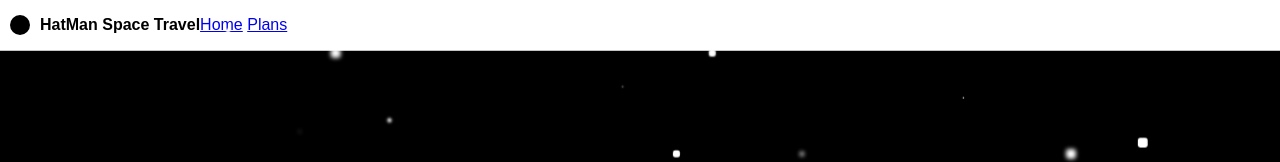
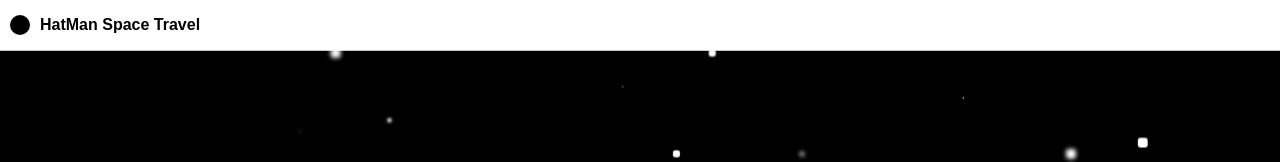
Before and after one commit to BirdWithAKeyboard/Hatman-In-Space, a plain HTML site: page plans/index.html in a window 1280 px wide. Shown: the top 162 px of the page. Drawn offline with Linux system fonts and the light colour scheme.

Commit message:
Update index.html

```diff
--- a/plans/index.html
+++ b/plans/index.html
@@ -10,10 +10,6 @@
   <div style="margin-left: 10px; display: flex; align-items: center;">
     <div class="logo"></div>
     <p><b>HatMan Space Travel</b></p>
-      <nav>
-    <a class="navlink" href="#">Home</a>
-    <a class="navlink" href="plans/">Plans</a>
-  </nav>
   </div>
 </div>
 <br></br>
```
